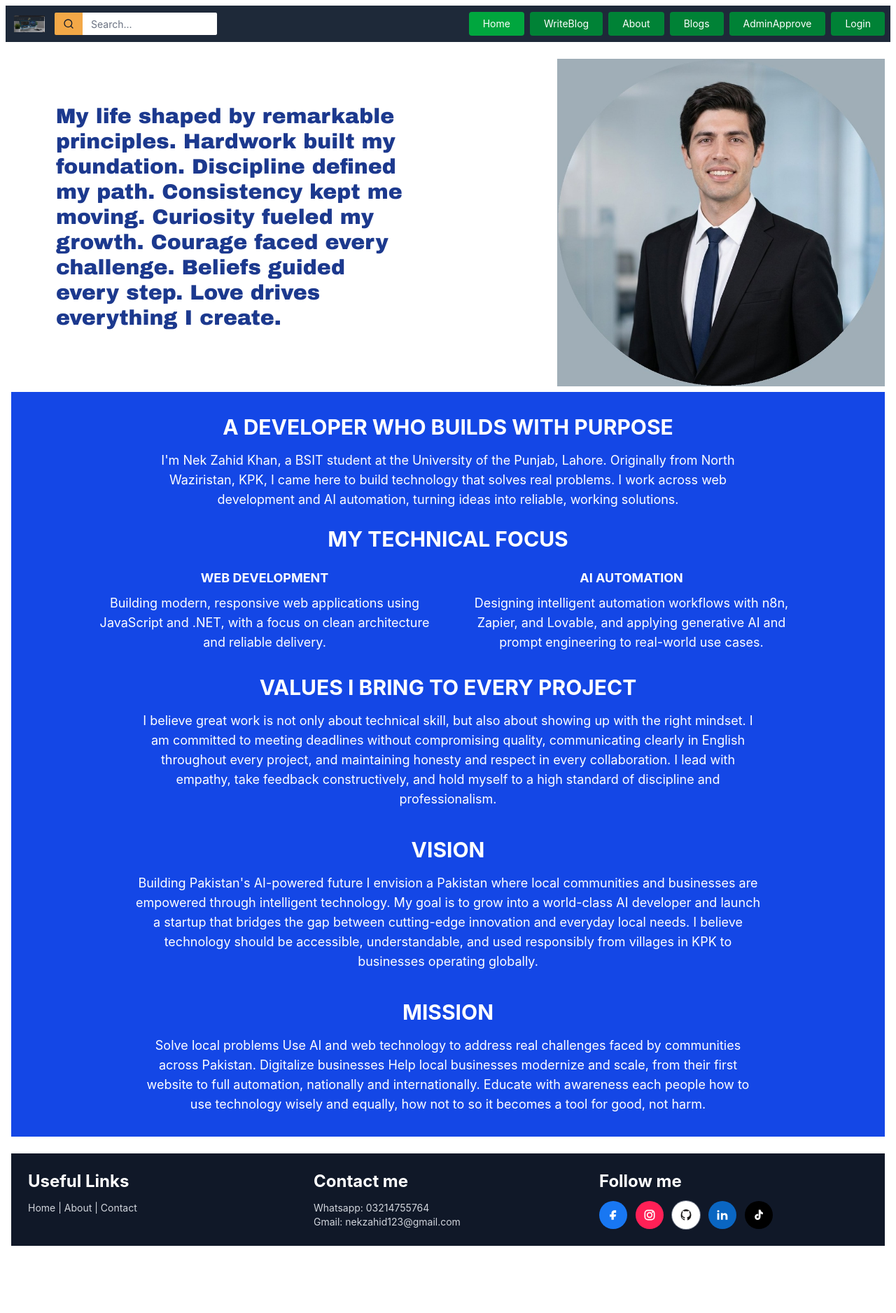
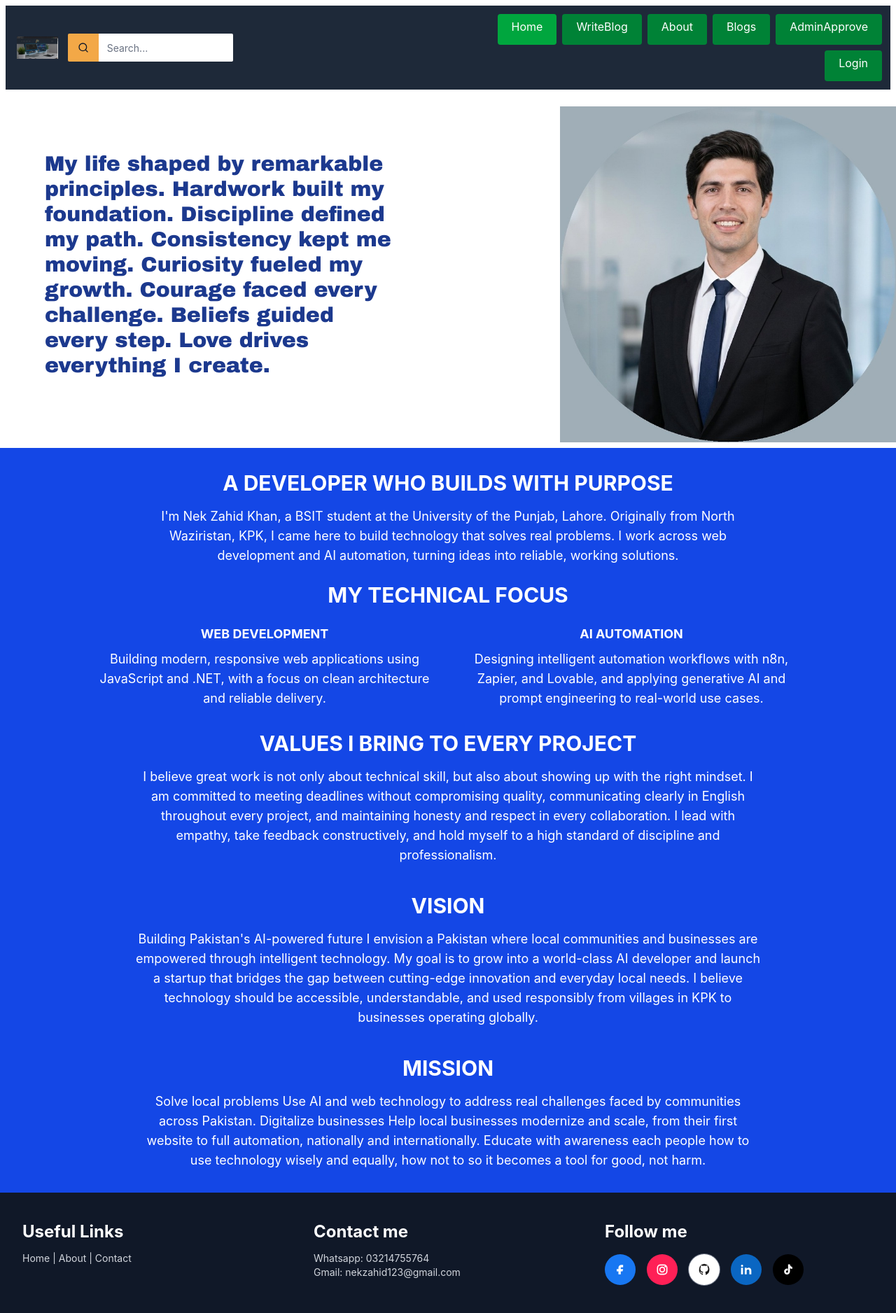
Before and after one commit to nekzahid123-afg/portfolio-website, a React (Vite) app: page / in a window 1280 px wide. Shown: the whole page at 70% size. Before the commit the page ends 1780 px from the top, so only its background shows below. Built offline with nearby package versions, Linux system fonts and the light colour scheme; no server answers.

Commit message:
Fix Vercel routing and responsive layout issues

```diff
--- a/src/App.jsx
+++ b/src/App.jsx
@@ -6,6 +6,7 @@ import { AuthProvider } from "./context/AuthContext";
 import Auth from "./pages/Auth";
 //console.log("Firebase connected:", auth.app.name);
 import { BrowserRouter as Router, Routes, Route } from "react-router-dom";
+import { Navigate } from "react-router-dom";
 import Navbar from "./components/Navbar";
 import Footer from "./components/Footer";
 import Home from "./pages/Home";
@@ -37,17 +38,21 @@ export default function App() {
       <Router>
         <div className="flex min-h-screen flex-col">
           <Navbar />
-          <main className="w-full flex-1 px-3 pt-1 pb-6 sm:px-4 sm:pt-4">
+          <main className="w-full flex-1 px-0 pt-1 pb-0 sm:pt-4">
             <Routes>
               <Route path="/" element={<Home />} />
-              <Route path="/Auth" element={<Auth />} />
               <Route path="/auth" element={<Auth />} />
+              <Route path="/Auth" element={<Navigate to="/auth" replace />} />
 
-              <Route path="/WriteBlog" element={<WriteBlog />} />
-              <Route path="/About" element={<About mediaItems={mediaItems} />} />
+              <Route path="/writeblog" element={<WriteBlog />} />
+              <Route path="/WriteBlog" element={<Navigate to="/writeblog" replace />} />
+              <Route path="/about" element={<About mediaItems={mediaItems} />} />
+              <Route path="/About" element={<Navigate to="/about" replace />} />
               <Route path="/logo.png" element={<div className="text-xl">(Under Construction)</div>} />
-              <Route path="/Blogs" element={<Blogs />} />
-              <Route path="/AdminApprove" element={<AdminApprove />} />
+              <Route path="/blogs" element={<Blogs />} />
+              <Route path="/Blogs" element={<Navigate to="/blogs" replace />} />
+              <Route path="/adminapprove" element={<AdminApprove />} />
+              <Route path="/AdminApprove" element={<Navigate to="/adminapprove" replace />} />
             </Routes>
           </main>
           <Footer />
--- a/src/components/Footer.jsx
+++ b/src/components/Footer.jsx
@@ -75,7 +75,7 @@ const socialLinks = [
 
 export default function Footer() {
   return (
-    <footer className="mx-3 grid grid-cols-1 gap-6 bg-gray-900 p-5 text-white sm:mx-4 sm:p-6 md:grid-cols-3">
+    <footer className="grid grid-cols-1 gap-8 bg-gray-900 px-5 py-8 text-white sm:px-8 sm:py-10 md:grid-cols-3">
       <div>
         <h1 className="text-xl font-bold sm:text-2xl">Useful Links</h1>
         <p className="mt-3 text-sm text-gray-300">Home | About | Contact</p>
@@ -89,7 +89,7 @@ export default function Footer() {
 
       <div>
         <h1 className="text-xl font-bold sm:text-2xl">Follow me</h1>
-        <div className="mt-3 flex flex-wrap gap-3">
+        <div className="mt-4 flex flex-wrap gap-4">
           {socialLinks.map(({ name, href, Icon, className }) => (
             <a
               key={name}
@@ -98,7 +98,7 @@ export default function Footer() {
               rel="noreferrer"
               aria-label={name}
               title={name}
-              className={`flex h-10 w-10 items-center justify-center rounded-full transition ${className}`}
+              className={`flex h-12 w-12 items-center justify-center rounded-full transition sm:h-11 sm:w-11 ${className}`}
             >
               <Icon />
             </a>
--- a/src/components/Navbar.jsx
+++ b/src/components/Navbar.jsx
@@ -7,25 +7,25 @@ import { useAuth } from "../context/AuthContextValue";
 export default function Navbar() {
   const { currentUser, logout } = useAuth();
   const navLinkClass = ({ isActive }) =>
-    `rounded px-3 py-2 text-center text-sm leading-tight text-white sm:px-4 lg:px-5 ${
+    `min-h-10 whitespace-nowrap rounded px-3 py-2 text-center text-sm leading-tight text-white sm:min-h-11 sm:px-4 sm:text-base lg:px-5 ${
       isActive ? "bg-green-600" : "bg-green-700"
     }`;
 
   return (
-    <nav className="m-2 flex flex-col gap-3 bg-gray-800 p-2 text-white lg:flex-row lg:items-center lg:justify-between">
+    <nav className="m-2 flex min-h-16 flex-row items-start justify-between gap-2 bg-gray-800 p-3 text-white sm:items-center">
       {/* Left side links and Search Bar */}
-      <div className="flex min-w-0 items-center gap-2">
+      <div className="flex min-w-0 flex-1 items-center gap-2">
          <Link
            to="/"
            className="shrink-0"
          >
-           <img  src={logo} className="h-8 w-auto object-contain px-1 py-1"/>
+           <img  src={logo} className="h-10 w-auto object-contain px-1 py-1"/>
          </Link>
 
          {/* Search Bar Container */}
          <div className="flex min-w-0 flex-1 items-center overflow-hidden rounded border-2 border-transparent focus-within:border-[#F3A847] sm:flex-none">
            {/* Clean, human-readable search icon component */}
-           <div className="flex h-8 w-10 shrink-0 items-center justify-center bg-[#F3A847] text-gray-900">
+           <div className="flex h-10 w-11 shrink-0 items-center justify-center bg-[#F3A847] text-gray-900">
              <Search className="w-4 h-4" />
            </div>
 
@@ -33,13 +33,13 @@ export default function Navbar() {
            <input
              type="text"
              placeholder="Search..."
-             className="h-8 min-w-0 flex-1 cursor-pointer bg-white px-3 py-1 text-sm text-gray-900 placeholder-gray-500 focus:outline-none sm:w-48"
+             className="h-10 min-w-0 flex-1 cursor-pointer bg-white px-3 py-1 text-sm text-gray-900 placeholder-gray-500 focus:outline-none sm:w-48"
            />
          </div>
       </div>
 
       {/* Right side links */}
-      <div className="flex flex-wrap items-center gap-2">
+      <div className="flex max-w-[56%] flex-1 flex-wrap items-center justify-end gap-2">
          <NavLink
            to="/"
            className={navLinkClass}
@@ -49,25 +49,25 @@ export default function Navbar() {
 
 
          <NavLink
-           to="/WriteBlog"
+           to="/writeblog"
            className={navLinkClass}
          >
          WriteBlog
          </NavLink>
          <NavLink
-           to="/About"
+           to="/about"
            className={navLinkClass}
          >
            About
          </NavLink>
          <NavLink
-           to="/Blogs"
+           to="/blogs"
            className={navLinkClass}
          >
           Blogs
          </NavLink>
          <NavLink
-           to="/AdminApprove"
+           to="/adminapprove"
            className={navLinkClass}
          >
            AdminApprove
@@ -75,7 +75,7 @@ export default function Navbar() {
           {currentUser ? (
             <button
               onClick={logout}
-              className="rounded bg-green-700 px-3 py-2 text-center text-sm leading-tight text-white sm:px-4 lg:px-5"
+              className="min-h-10 whitespace-nowrap rounded bg-green-700 px-3 py-2 text-center text-sm leading-tight text-white sm:min-h-11 sm:px-4 sm:text-base lg:px-5"
             >
               Logout
             </button>
--- a/src/context/AuthContext.jsx
+++ b/src/context/AuthContext.jsx
@@ -9,10 +9,18 @@ export function AuthProvider({ children }) {
   const [loading, setLoading] = useState(true);
 
   useEffect(() => {
-    const unsubscribe = onAuthStateChanged(auth, (user) => {
-      setCurrentUser(user);
-      setLoading(false);
-    });
+    const unsubscribe = onAuthStateChanged(
+      auth,
+      (user) => {
+        setCurrentUser(user);
+        setLoading(false);
+      },
+      (error) => {
+        console.error("Firebase auth error:", error);
+        setCurrentUser(null);
+        setLoading(false);
+      }
+    );
     return unsubscribe; // cleanup on unmount
   }, []);
 
--- a/src/firebase.js
+++ b/src/firebase.js
@@ -12,8 +12,6 @@ const firebaseConfig = {
 };
 
 const app = initializeApp(firebaseConfig);
-console.log("Firebase config check:", firebaseConfig);
-
 
 export const db = getFirestore(app);
 export const auth = getAuth(app);
--- a/src/pages/WriteBlog.jsx
+++ b/src/pages/WriteBlog.jsx
@@ -83,7 +83,7 @@ export default function WriteBlog() {
 
         <button
           type="submit"
-          className="bg-gray-800 text-white py-2 rounded hover:bg-gray-700"
+          className="bg-green-800 text-white py-2 rounded hover:bg-gray-700"
         >
           Submit for Approval
         </button>
```
Also changed, not shown: vercel.json (added).
